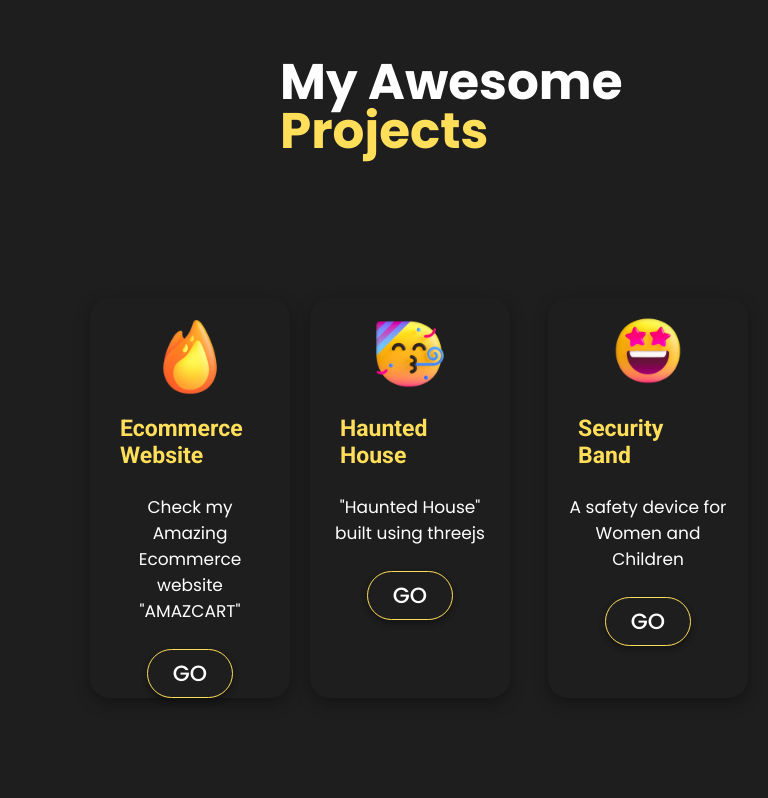
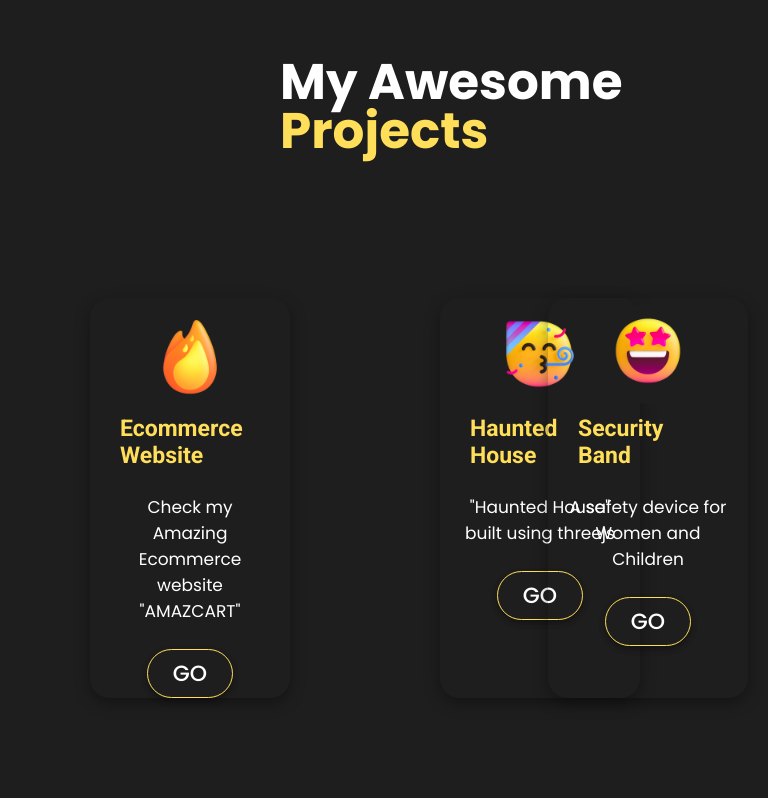
Before and after one commit to ManojKumar2105/My-Website, a plain HTML site: page index.html in a window 768 px wide. Shown: the part 824-1622 px from the top of the page. Drawn offline with nearby package versions, Linux system fonts and the light colour scheme.

Commit message:
Update styles.css

```diff
--- a/styles.css
+++ b/styles.css
@@ -442,7 +442,7 @@ footer .social i{
         bottom: 10px;
         /* top: 340px; */
         /* right: 900px; */
-        left:300px;
+        left:430px;
     }
     .div-3{
         bottom: 10px;
```
